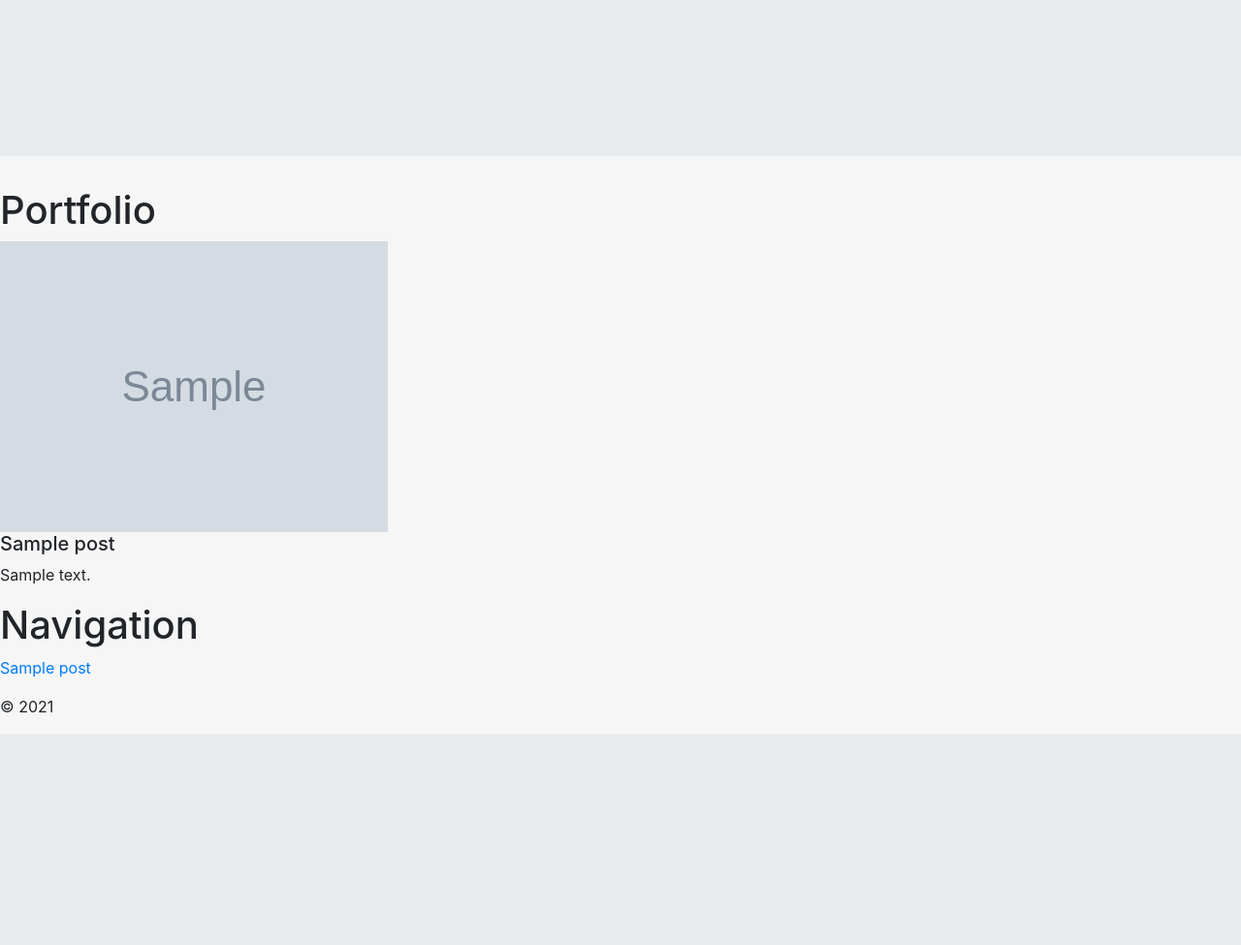
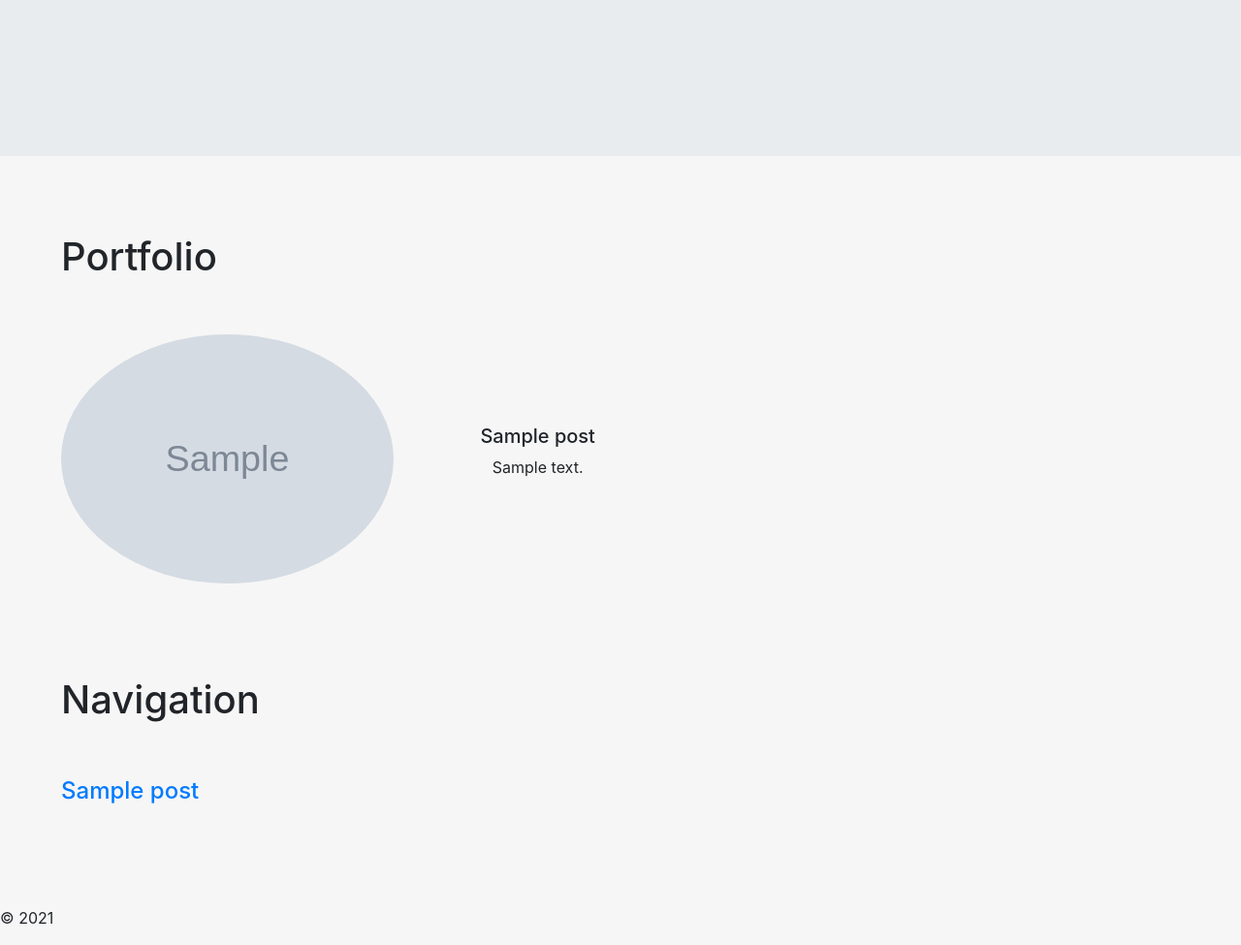
Before and after one commit to dai-gi/django-portfolio-site, a Django app: page / in a window 1280 px wide. Shown: the part 495-1470 px from the top of the page at 97% size. Before the commit the page ends 1252 px from the top, so only its background shows below. Run offline with Django 3.2, Linux system fonts and the light colour scheme; tables that the repository leaves empty hold one stand-in row (values such as "Sample post"); grey boxes marked "Sample" are stand-in pictures.

Commit message:
デザインを設定

```diff
--- a/myapp/templates/app/index.html
+++ b/myapp/templates/app/index.html
@@ -1,24 +1,30 @@
 {% extends "app/base.html" %}
 
 {% block content %}
-<section>
+<div class="col-6 m-5">
+  <section class="items">
     <h1>Portfolio</h1>
     {% for post in post_data reversed%}
-  <div>
-    <img src="{{ post.image.url }}" alt="画像">
+      <div class="row">
+        <div class="col-7 d-flex justify-content-center">
+          <img class="card-img rounded-circle my-5" src="{{ post.image.url }}" alt="画像">
+        </div>
+        <div class="col-5 text-center align-self-center">
           <h5>{{ post.title }}</h5>
           <p>{{ post.content }}</p>
         </div>
+      </div>
     {% endfor  %}
   </section>
-<nav>
+</div>
+<div class="col-3 m-5">
+  <nav class="nav flex-column">
     <h1>Navigation</h1>
     {% for post in post_data reversed %}
-  <ul>
-    <li>
-      <a href="">{{ post.title }}</a>
-    </li>
-  </ul>
+    <h4>
+      <a class="nav-link p-0 my-5" href="#">{{ post.title }}</a>
+    </h4>
     {% endfor  %}
   </nav>
+</div>
 {% endblock %}
```
Lines whose indentation alone changed are shown as unchanged.
